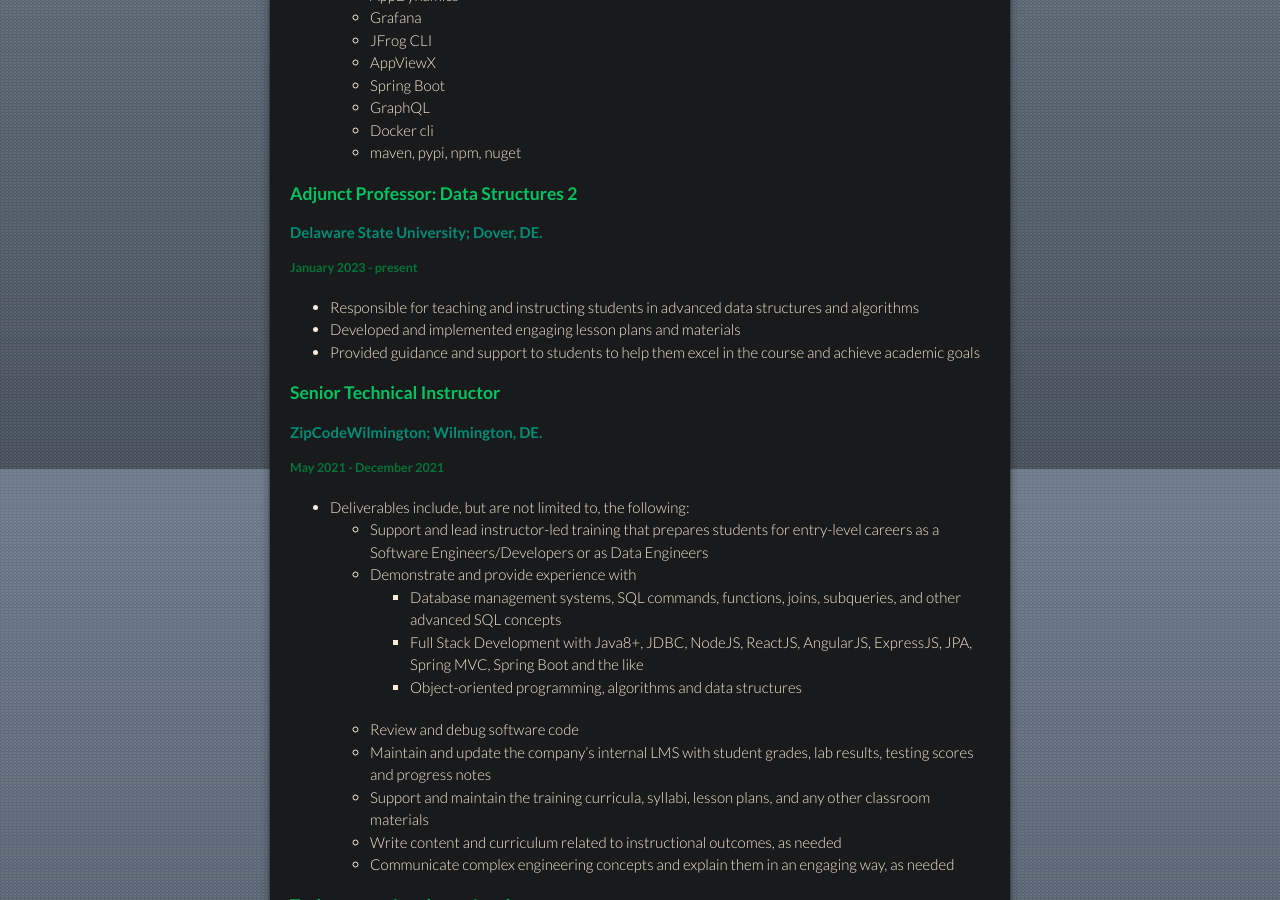
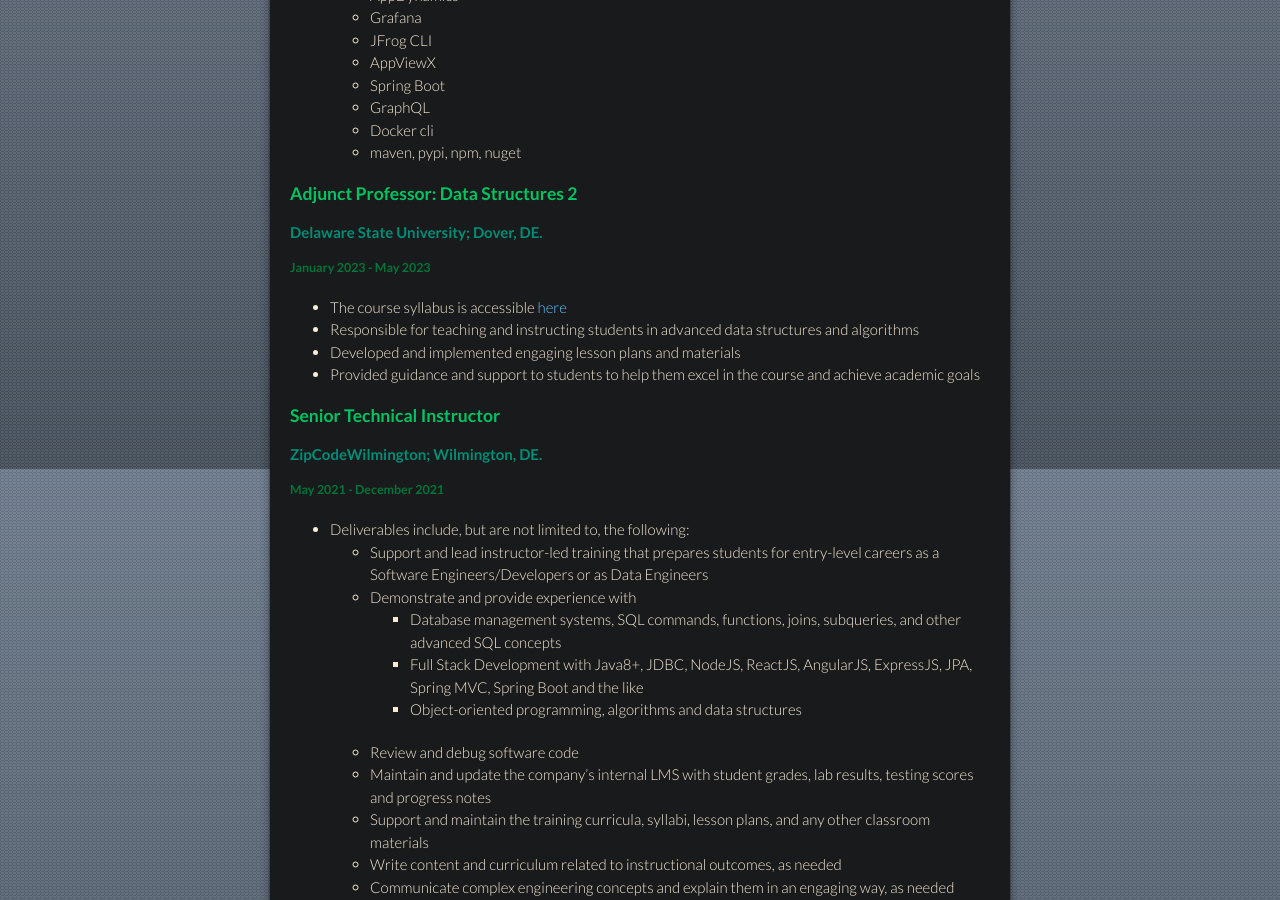
Before and after one commit to Git-Leon/Leon-Hunter-Public-Portfolio, a Jekyll site: the page built from index.md, in a window 1280 px wide and 900 px high, scrolled down 2231 px. Built offline with Jekyll 4.4.1, drawn with Linux system fonts in a browser that asks for light colours; our own code applies the rules of GitHub Pages for plain Markdown files; a script that is not in the unit is left out; the repository's description, which GitHub fills in, is left out.

Commit message:
Updated with most recent employment. Updated pdf

```diff
--- a/index.md
+++ b/index.md
@@ -35,6 +35,7 @@
 Avid user and advocate of version control management systems, cumulating [thousands of contributions in short periods of time](https://github.com/Git-Leon?tab=overview&from=2020-12-01&to=2020-12-31).
 Strong information technology professional with a Bachelor of Science (BS) focused in Computer Science, Mathematics Minor from Delaware State University.
 
+
 <!--
 <table>
    <tr>
@@ -47,6 +48,7 @@
    </tr>
 </table>
 -->
+
 
 <div class="pagebreak"> </div>
 
@@ -114,7 +116,8 @@
 
 ### Adjunct Professor: Data Structures 2
 #### Delaware State University; Dover, DE.
-##### January 2023 - present
+##### January 2023 - May 2023
+* The course syllabus is accessible [here](https://curriculeon.github.io/syllabus.datastructures2/)
 * Responsible for teaching and instructing students in advanced data structures and algorithms
 * Developed and implemented engaging lesson plans and materials
 * Provided guidance and support to students to help them excel in the course and achieve academic goals
```
Also changed, not shown: 2 other files.
